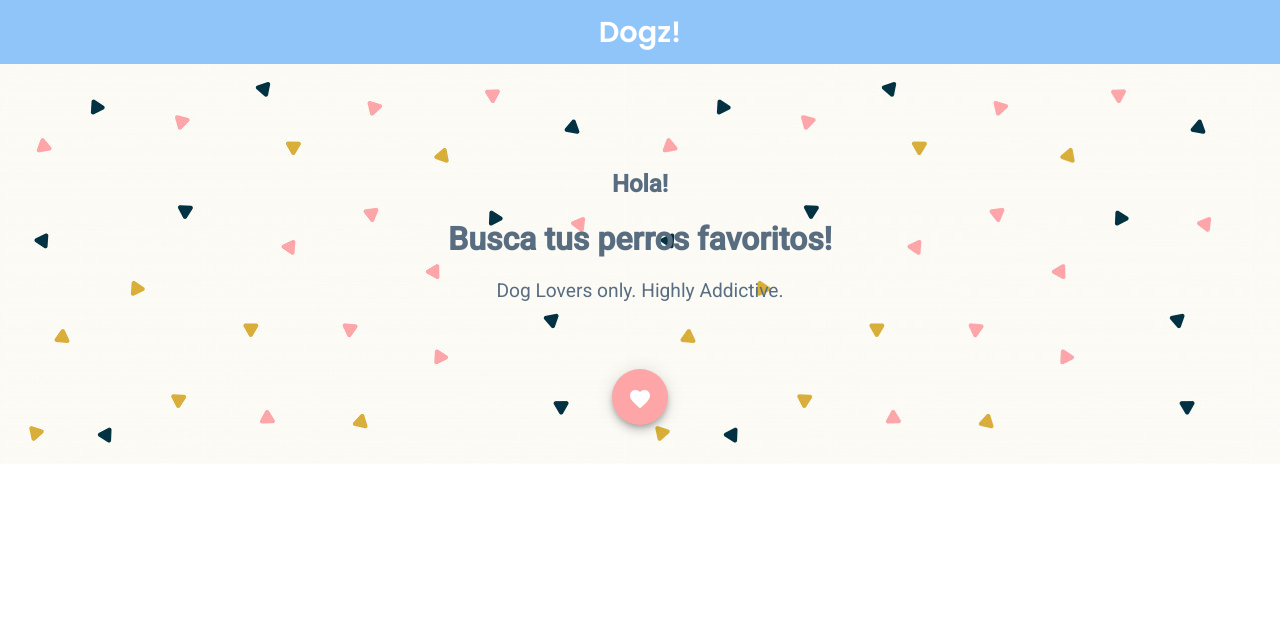
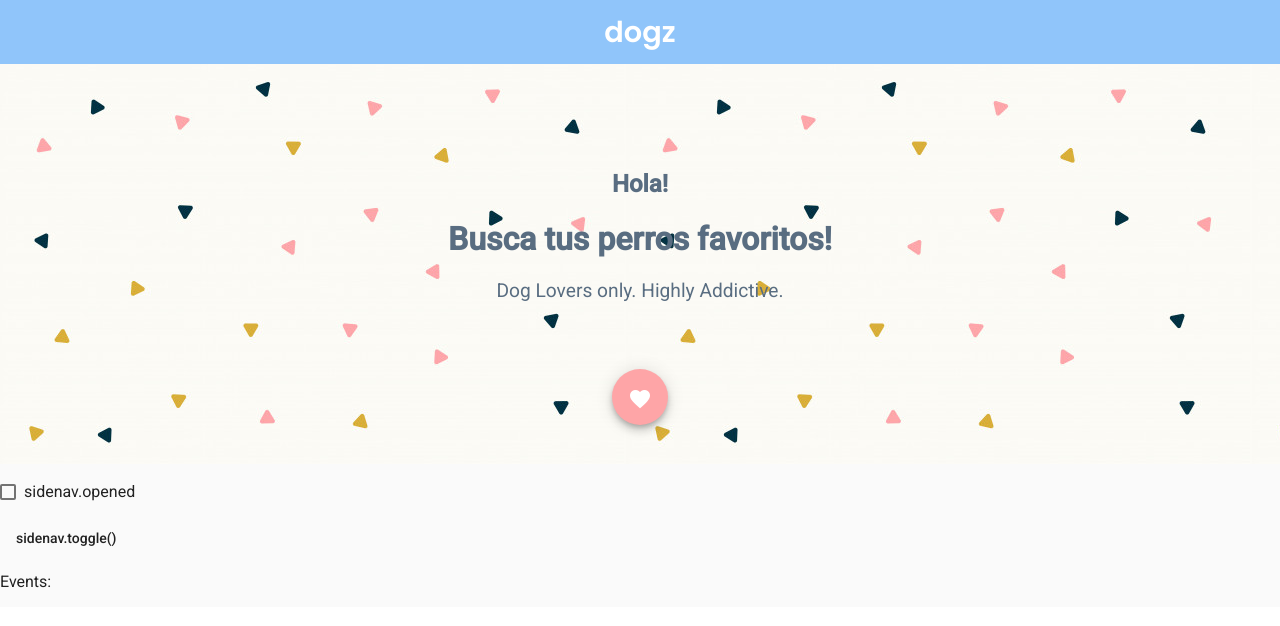
Before and after one commit to makafernandez/dogz, an Angular app: page / in a window 1280 px wide. Shown: the top 626 px of the page. Built offline with nearby package versions, Linux system fonts and the light colour scheme.

Commit message:
Agrega Sidenav

```diff
--- a/src/app/app.component.html
+++ b/src/app/app.component.html
@@ -1,2 +1,3 @@
-<mat-toolbar class="header"><span>Dogz!</span></mat-toolbar>
+<mat-toolbar class="header"><span>{{title}}</span></mat-toolbar>
 <app-welcome></app-welcome>
+<app-tool-bar></app-tool-bar>
--- /dev/null
+++ b/src/app/components/tool-bar/tool-bar.component.html
@@ -0,0 +1,17 @@
+<mat-sidenav-container class="example-container">
+	<mat-sidenav #sidenav mode="side" [(opened)]="opened" (opened)="events.push('open!')"
+		(closed)="events.push('close!')">
+		Sidenav content
+	</mat-sidenav>
+
+	<mat-sidenav-content>
+		<p>
+			<mat-checkbox [(ngModel)]="opened">sidenav.opened</mat-checkbox>
+		</p>
+		<p><button mat-button (click)="sidenav.toggle()">sidenav.toggle()</button></p>
+		<p>Events:</p>
+		<div class="example-events">
+			<div *ngFor="let e of events">{{e}}</div>
+		</div>
+	</mat-sidenav-content>
+</mat-sidenav-container>
--- /dev/null
+++ b/src/app/components/tool-bar/tool-bar.component.ts
@@ -0,0 +1,16 @@
+import { Component, OnInit } from '@angular/core';
+
+@Component({
+  selector: 'app-tool-bar',
+  templateUrl: './tool-bar.component.html',
+  styleUrls: ['./tool-bar.component.css']
+})
+export class ToolBarComponent implements OnInit {
+  events: string[] = [];
+  opened: boolean;
+  constructor() { }
+
+  ngOnInit() {
+  }
+
+}
```
Also changed, not shown: src/app/app.module.ts (+11 -3 lines), src/app/components/tool-bar/tool-bar.component.css (added), 2 other files (tests, documents, lock files or other folders).
